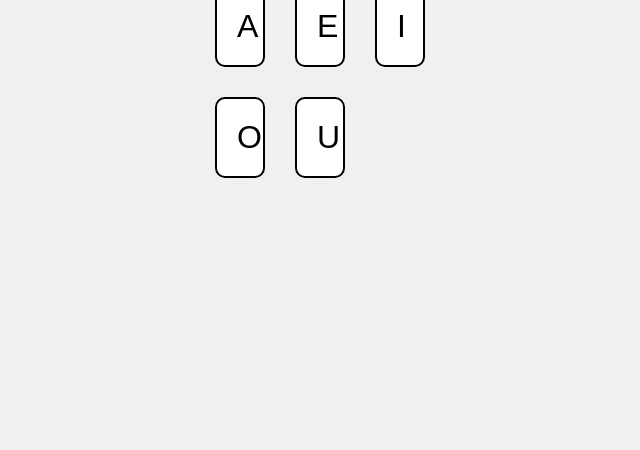
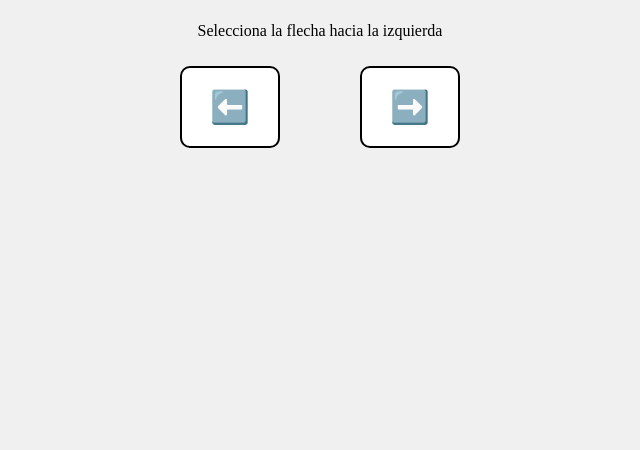
Before and after one commit to LeandroGPLeo/Juegos, a plain HTML site: page index.html in a window 1280 px wide. Shown: the part 366-816 px from the top of the page, without its empty margins (320-960 px from the left). Drawn offline with Linux system fonts and the light colour scheme.

Commit message:
Flechas index.html

```diff
--- a/index.html
+++ b/index.html
@@ -3,7 +3,7 @@
 <head>
     <meta charset="UTF-8">
     <meta name="viewport" content="width=device-width, initial-scale=1.0">
-    <title>Juego de Vocales</title>
+    <title>Juego de Izquierda y Derecha</title>
     <style>
         body {
             display: flex;
@@ -13,13 +13,13 @@
             flex-direction: column;
             background-color: #f0f0f0;
         }
-        .letter-button {
+        .arrow-button {
             font-size: 2em;
             margin: 10px;
             padding: 20px;
             border: 2px solid #000;
             cursor: pointer;
-            width: 50px;
+            width: 100px;
             text-align: center;
             background-color: white;
             border-radius: 10px;
@@ -31,20 +31,15 @@
         .incorrect {
             background-color: red;
         }
-        #setup-container {
+        #game-container {
             display: flex;
             flex-direction: column;
             align-items: center;
         }
-        #game-container {
-            display: none;
-            flex-direction: column;
-            align-items: center;
-        }
-        .letter-grid {
-            display: grid;
-            grid-template-columns: repeat(3, 1fr);
-            gap: 10px;
+        .arrow-grid {
+            display: flex;
+            justify-content: space-between;
+            width: 300px;
         }
         #restart-button {
             display: none;
@@ -60,65 +55,37 @@
     </style>
 </head>
 <body>
-    <div id="setup-container">
-        <h1>Elige la vocal correcta</h1>
-        <div class="letter-grid">
-            <button class="letter-button" onclick="startGame('A')">A</button>
-            <button class="letter-button" onclick="startGame('E')">E</button>
-            <button class="letter-button" onclick="startGame('I')">I</button>
-            <button class="letter-button" onclick="startGame('O')">O</button>
-            <button class="letter-button" onclick="startGame('U')">U</button>
+    <div id="game-container">
+        <h1>Selecciona la flecha correcta</h1>
+        <div id="instruction-container">
+            <p id="instruction"></p>
         </div>
-    </div>
-    <div id="game-container">
-        <h1>Selecciona la vocal correcta</h1>
-        <div id="letters-container"></div>
+        <div class="arrow-grid">
+            <button class="arrow-button" onclick="checkArrow('izquierda')">⬅️</button>
+            <button class="arrow-button" onclick="checkArrow('derecha')">➡️</button>
+        </div>
         <button id="restart-button" onclick="restartGame()">Volver a empezar</button>
     </div>
     <script>
-        let targetLetter;
+        let correctDirection;
 
-        function startGame(selectedLetter) {
-            targetLetter = selectedLetter;
-            document.getElementById('setup-container').style.display = 'none';
-            document.getElementById('game-container').style.display = 'flex';
-            generateLetters();
+        function setInstruction() {
+            const directions = ['izquierda', 'derecha'];
+            correctDirection = directions[Math.floor(Math.random() * directions.length)];
+            document.getElementById('instruction').textContent = `Selecciona la flecha hacia la ${correctDirection}`;
         }
 
-        function generateLetters() {
-            const lettersContainer = document.getElementById('letters-container');
-            lettersContainer.innerHTML = '';
+        function checkArrow(direction) {
+            const buttons = document.querySelectorAll('.arrow-button');
 
-            const vowels = ['A', 'E', 'I', 'O', 'U'];
-            const options = new Set();
-            options.add(targetLetter);
-
-            while (options.size < 3) {
-                const randomVowel = vowels[Math.floor(Math.random() * vowels.length)];
-                options.add(randomVowel);
-            }
-
-            const optionsArray = Array.from(options).sort(() => Math.random() - 0.5);
-
-            optionsArray.forEach(letter => {
-                const letterButton = document.createElement('button');
-                letterButton.className = 'letter-button';
-                letterButton.textContent = letter;
-                letterButton.onclick = function() { checkLetter(letterButton); };
-                lettersContainer.appendChild(letterButton);
-            });
-        }
-
-        function checkLetter(element) {
-            const selectedLetter = element.textContent;
-            const letters = document.querySelectorAll('.letter-button');
-
-            letters.forEach(letter => {
-                letter.classList.remove('correct', 'incorrect');
-                if (letter.textContent === targetLetter) {
-                    letter.classList.add('correct');
+            buttons.forEach(button => {
+                button.classList.remove('correct', 'incorrect');
+                if (button.textContent.includes('⬅️') && correctDirection === 'izquierda') {
+                    button.classList.add('correct');
+                } else if (button.textContent.includes('➡️') && correctDirection === 'derecha') {
+                    button.classList.add('correct');
                 } else {
-                    letter.classList.add('incorrect');
+                    button.classList.add('incorrect');
                 }
             });
 
@@ -126,15 +93,15 @@
         }
 
         function restartGame() {
-            document.getElementById('setup-container').style.display = 'flex';
-            document.getElementById('game-container').style.display = 'none';
+            const buttons = document.querySelectorAll('.arrow-button');
+            buttons.forEach(button => {
+                button.classList.remove('correct', 'incorrect');
+            });
             document.getElementById('restart-button').style.display = 'none';
-            const letters = document.querySelectorAll('.letter-button');
-            letters.forEach(letter => {
-                letter.classList.remove('correct', 'incorrect');
-                letter.style.backgroundColor = 'white';
-            });
+            setInstruction();
         }
+
+        window.onload = setInstruction;
     </script>
 </body>
 </html>
```
